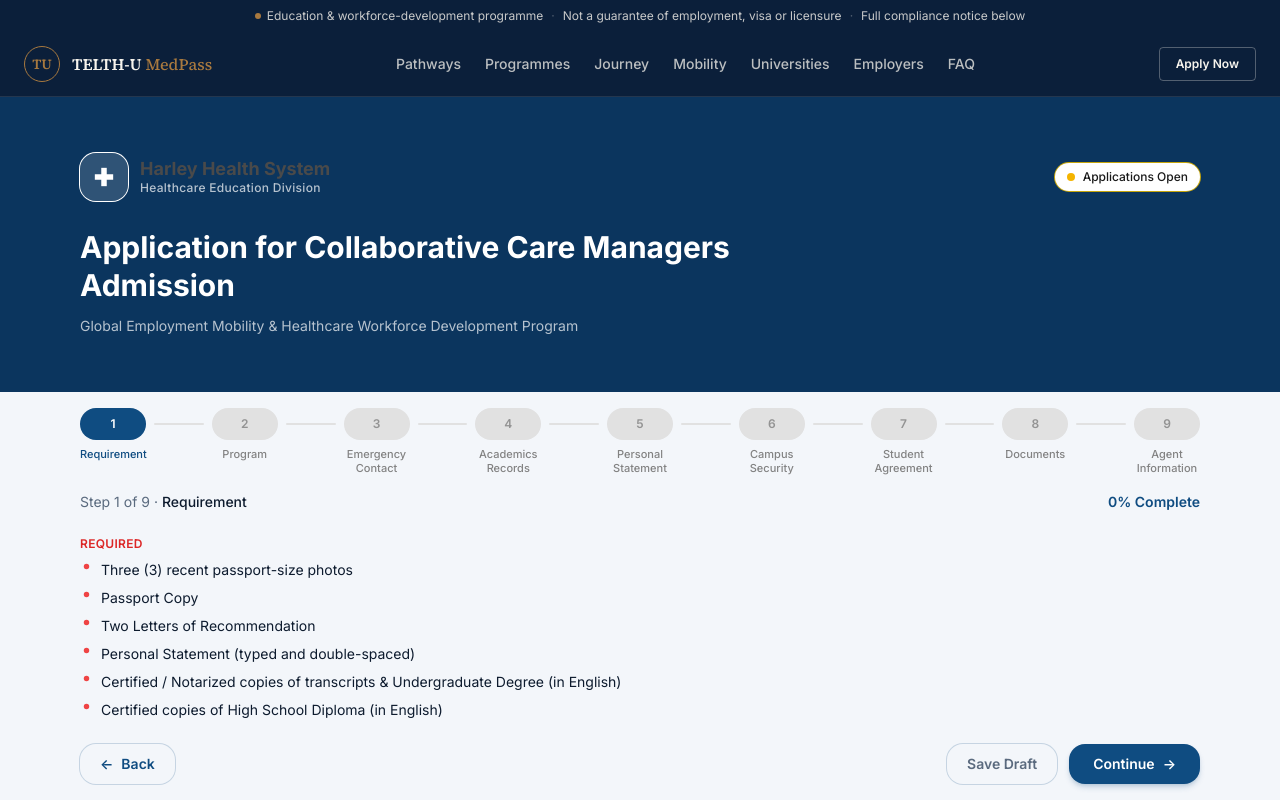
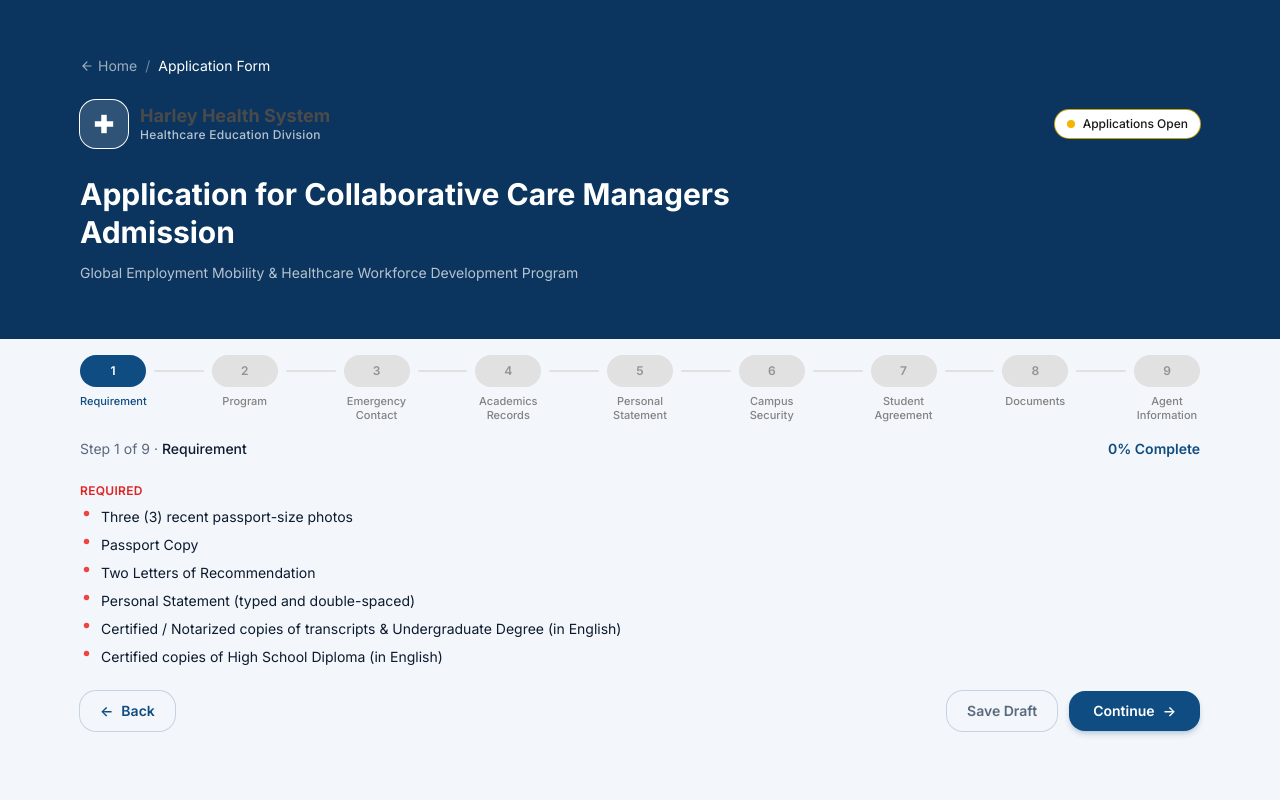
Before and after one commit to Telth-care/telth-med, a React (Vite) app: page /application-form in a window 1280 px wide. Shown: the top 800 px of the page. Built offline with nearby package versions, Linux system fonts and the light colour scheme.

Commit message:
Scroll issues fixed

```diff
--- a/src/App.jsx
+++ b/src/App.jsx
@@ -1,4 +1,6 @@
+// App.jsx
 import { Routes, Route } from 'react-router-dom'
+import ScrollToTop from './components/ScrollToTop.jsx'
 
 // Components
 import RegStrip   from './components/RegStrip.jsx'
@@ -12,13 +14,21 @@
 export default function App() {
   return (
     <>
-      <RegStrip />
-      <Header />
+      <ScrollToTop />
       <Routes>
-        <Route path="/" element={<Home />} />
+        <Route
+          path="/"
+          element={
+            <>
+              <RegStrip />
+              <Header />
+              <Home />
+              <Footer />
+            </>
+          }
+        />
         <Route path="/application-form" element={<ApplicationForm />} />
       </Routes>
-      <Footer />
     </>
   )
 }
--- /dev/null
+++ b/src/components/ScrollToTop.jsx
@@ -0,0 +1,20 @@
+// components/ScrollToTop.jsx
+import { useEffect, useRef } from 'react'
+import { useLocation } from 'react-router-dom'
+
+export default function ScrollToTop() {
+  const location = useLocation()
+  const prevPath = useRef(location.pathname)
+
+  useEffect(() => {
+    if (prevPath.current !== location.pathname) {
+      window.scrollTo({
+        top: 0,
+        behavior: 'smooth',
+      })
+      prevPath.current = location.pathname
+    }
+  }, [location.pathname])
+
+  return null
+}
--- a/src/pages/ApplicationForm/ApplicationHero.jsx
+++ b/src/pages/ApplicationForm/ApplicationHero.jsx
@@ -1,7 +1,31 @@
+// ApplicationHero.jsx
+import { Link, useNavigate } from 'react-router-dom'
+
 export default function ApplicationHero() {
+  const navigate = useNavigate()
+
+  const goBack = () => {
+    navigate('/')
+  }
+
   return (
     <section className="bg-[#0B355E] text-white">
       <div className="max-w-[1184px] mx-auto px-4 sm:px-6 md:px-8 py-10 sm:py-14">
+        {/* Breadcrumb */}
+        <nav className="flex items-center gap-2 text-sm text-white/60 mb-6">
+          <button
+            onClick={goBack}
+            className="hover:text-white transition-colors flex items-center gap-1"
+          >
+            <svg width="14" height="14" viewBox="0 0 24 24" fill="none">
+              <path d="M19 12H5M12 19L5 12L12 5" stroke="currentColor" strokeWidth="2" strokeLinecap="round" strokeLinejoin="round"/>
+            </svg>
+            Home
+          </button>
+          <span className="text-white/40">/</span>
+          <span className="text-white">Application Form</span>
+        </nav>
+
         <div className="flex items-center gap-3 mb-7 flex-wrap">
           <div className="w-12 h-12 rounded-2xl bg-white/15 ring-1 ring-white flex items-center justify-center flex-shrink-0">
             <svg width="22" height="22" viewBox="0 0 24 24" fill="none">
```
